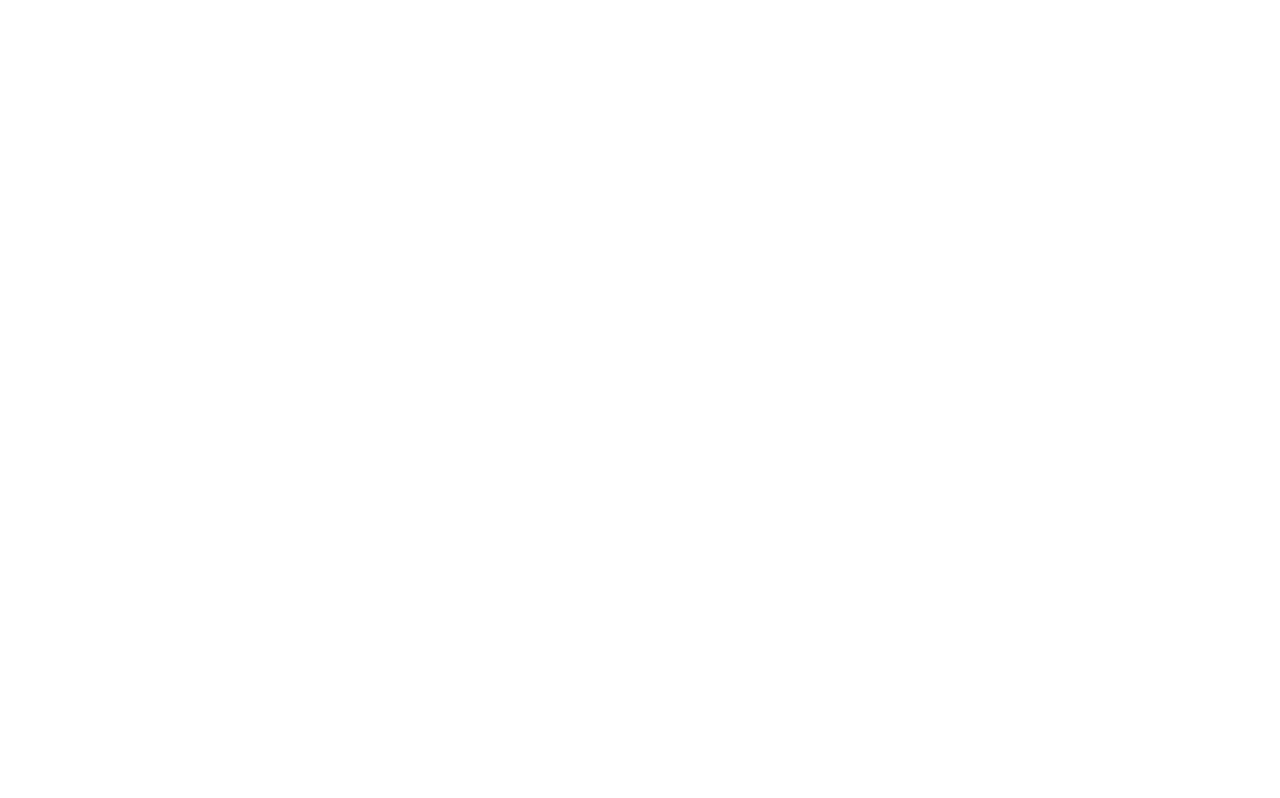
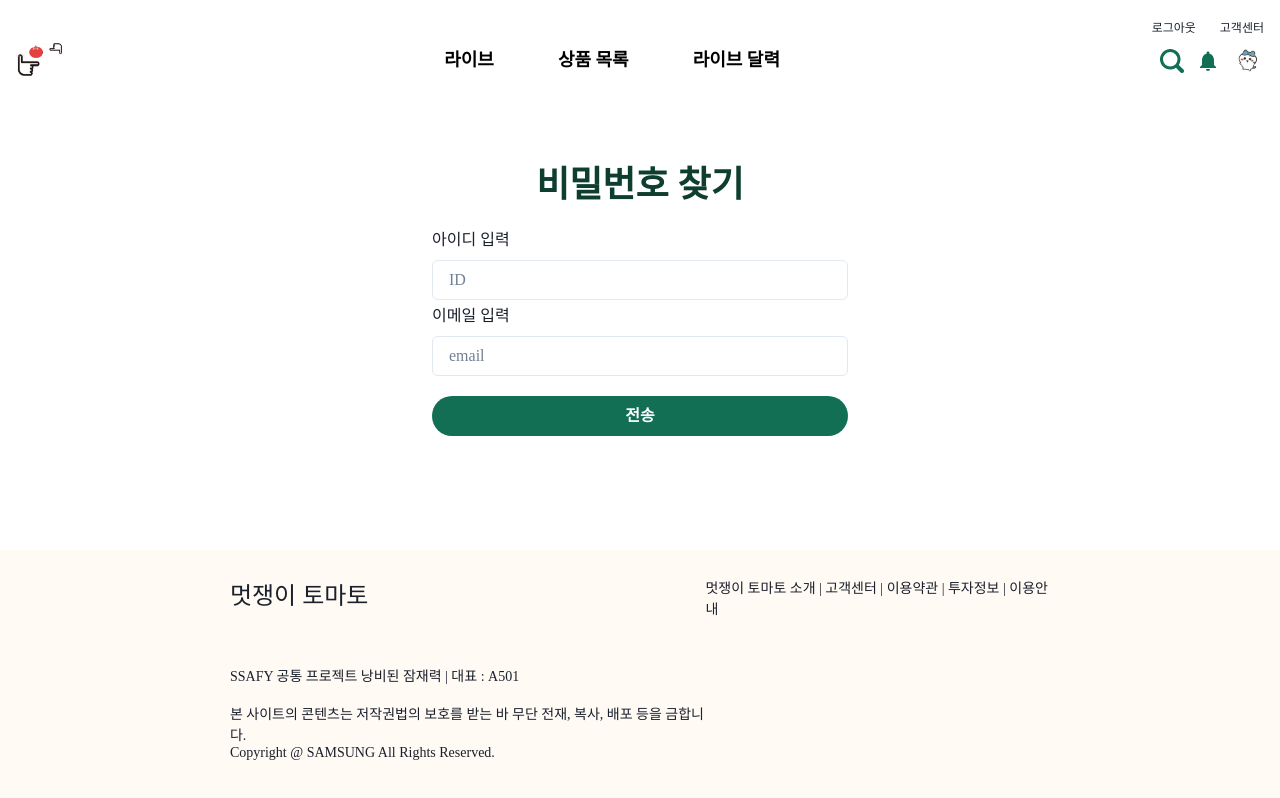
Before and after one commit to YangSSo51/the-cool-tomato, a React (Vite) app in the folder vite-project/: page /v1/pwdrecover in a window 1280 px wide. Before the commit this address had no page. Built offline with nearby package versions, Linux system fonts and the light colour scheme; a web font is replaced by a local one.

Commit message:
Feat: 아이디/비밀번호 찾기 UI 구현 TODO: 아이디/비밀번호 찾기 비동기 통신 구현하기 신청 완료 페이지 구현하고, props을 이용해 페이지 전환하기

```diff
--- a/vite-project/src/App.tsx
+++ b/vite-project/src/App.tsx
@@ -9,6 +9,7 @@
 import SellerPage from "./pages/SellerPage";
 import UserinfoPage from "./pages/UserinfoPage";
 import LoginPage from "./pages/LoginPage";
+import FindAccountPage from "./pages/FindAccountPage";
 import { Theme, Fonts } from "./theme/Theme";
 
 function App() {
@@ -26,6 +27,14 @@
                         <Route path="seller" element={<SellerPage />} />
                         <Route path="userinfo" element={<UserinfoPage />} />
                         <Route path="login" element={<LoginPage />} />
+                        <Route
+                            path="findid"
+                            element={<FindAccountPage type="username" />}
+                        />
+                        <Route
+                            path="pwdrecover"
+                            element={<FindAccountPage type="password" />}
+                        />
                     </Route>
                 </Routes>
             </ChakraProvider>
--- /dev/null
+++ b/vite-project/src/components/findaccount/FindIdForm.tsx
@@ -0,0 +1,66 @@
+import React from "react";
+import {
+    Text,
+    Input,
+    InputGroup,
+    InputRightElement,
+    Button,
+    Center,
+    FormControl,
+    FormErrorMessage,
+    Container,
+    FormLabel,
+} from "@chakra-ui/react";
+
+function FindIdForm() {
+    function onSubmit(event: React.SyntheticEvent): void {
+        event.preventDefault();
+        alert("FindIdForm onSubmit");
+    }
+
+    return (
+        <>
+            <Container
+                pt={3}
+                m={0}
+                maxW={{ xl: "35%", lg: "55%", sm: "90%" }}
+                centerContent
+            >
+                <Text
+                    pb={3}
+                    fontSize="4xl"
+                    fontWeight="bold"
+                    color="themeFontGreen.500"
+                >
+                    아이디 찾기
+                </Text>
+                <form onSubmit={onSubmit} style={{ width: "100%" }}>
+                    <FormControl my={1}>
+                        <FormLabel>이메일 입력</FormLabel>
+                        <Input
+                            focusBorderColor="themeGreen.500"
+                            placeholder="email"
+                            type="email"
+                            size="md"
+                            autoComplete="email"
+                        />
+                    </FormControl>
+                    <Center>
+                        <Button
+                            mt={4}
+                            w="100%"
+                            colorScheme="themeGreen"
+                            type="submit"
+                            borderRadius="3xl"
+                            py={1}
+                        >
+                            전송
+                        </Button>
+                    </Center>
+                </form>
+            </Container>
+        </>
+    );
+}
+
+export default FindIdForm;
--- /dev/null
+++ b/vite-project/src/components/findaccount/PwdRecoverForm.tsx
@@ -0,0 +1,75 @@
+import React from "react";
+import {
+    Text,
+    Input,
+    InputGroup,
+    InputRightElement,
+    Button,
+    Center,
+    FormControl,
+    FormErrorMessage,
+    Container,
+    FormLabel,
+} from "@chakra-ui/react";
+
+function PwdRecoverForm() {
+    function onSubmit(event: React.SyntheticEvent): void {
+        event.preventDefault();
+        alert("PwdRecoverForm onSubmit");
+    }
+
+    return (
+        <>
+            <Container
+                pt={3}
+                m={0}
+                maxW={{ xl: "35%", lg: "55%", sm: "90%" }}
+                centerContent
+            >
+                <Text
+                    pb={3}
+                    fontSize="4xl"
+                    fontWeight="bold"
+                    color="themeFontGreen.500"
+                >
+                    비밀번호 찾기
+                </Text>
+                <form onSubmit={onSubmit} style={{ width: "100%" }}>
+                    <FormControl my={1}>
+                        <FormLabel>아이디 입력</FormLabel>
+                        <Input
+                            focusBorderColor="themeGreen.500"
+                            placeholder="ID"
+                            size="md"
+                            autoComplete="username"
+                        />
+                    </FormControl>
+                    <FormControl my={1}>
+                        <FormLabel>이메일 입력</FormLabel>
+                        <Input
+                            focusBorderColor="themeGreen.500"
+                            placeholder="email"
+                            type="email"
+                            size="md"
+                            autoComplete="email"
+                        />
+                    </FormControl>
+                    <Center>
+                        <Button
+                            mt={4}
+                            w="100%"
+                            colorScheme="themeGreen"
+                            type="submit"
+                            borderRadius="3xl"
+                            py={1}
+                        >
+                            전송
+                        </Button>
+                    </Center>
+                </form>
+            </Container>
+        </>
+    );
+}
+
+export default PwdRecoverForm;
--- /dev/null
+++ b/vite-project/src/pages/FindAccountPage.tsx
@@ -0,0 +1,20 @@
+import React from "react";
+import { Center } from "@chakra-ui/react";
+import FindIdForm from "../components/findaccount/FindIdForm";
+import PwdRecoverForm from "../components/findaccount/PwdRecoverForm";
+
+function FindAccountPage(props: { type: string }) {
+    return (
+        <>
+            <Center>
+                {props.type === "username" ? (
+                    <FindIdForm />
+                ) : (
+                    <PwdRecoverForm />
+                )}
+            </Center>
+        </>
+    );
+}
+
+export default FindAccountPage;
```
Also changed, not shown: vite-project/src/components/findaccount/FindAccountResult.tsx (added, +28 -0 lines).
